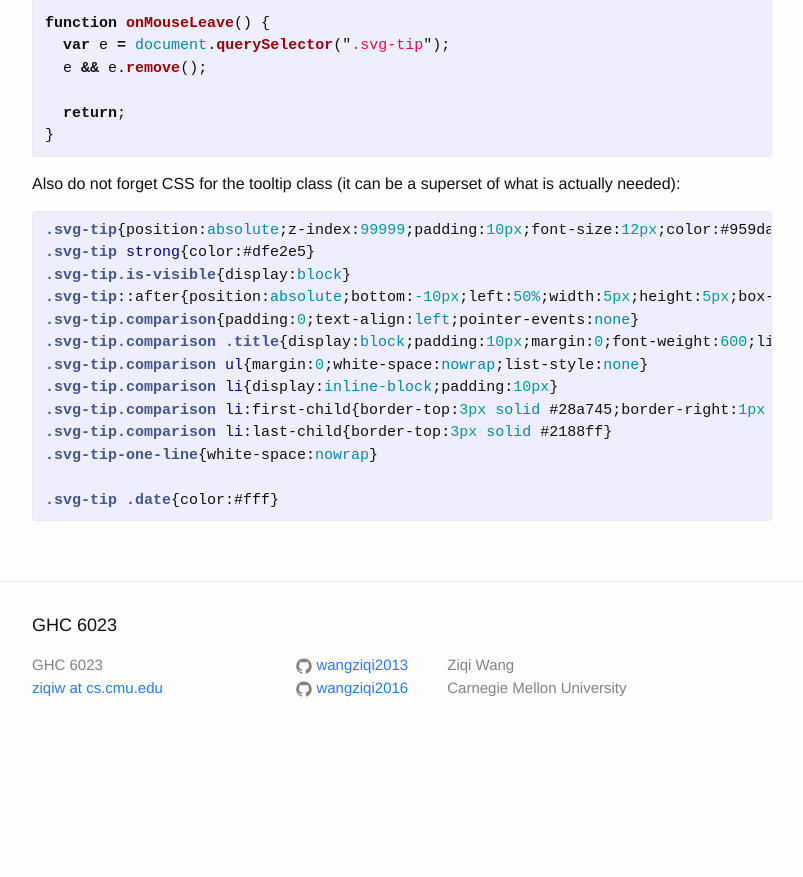
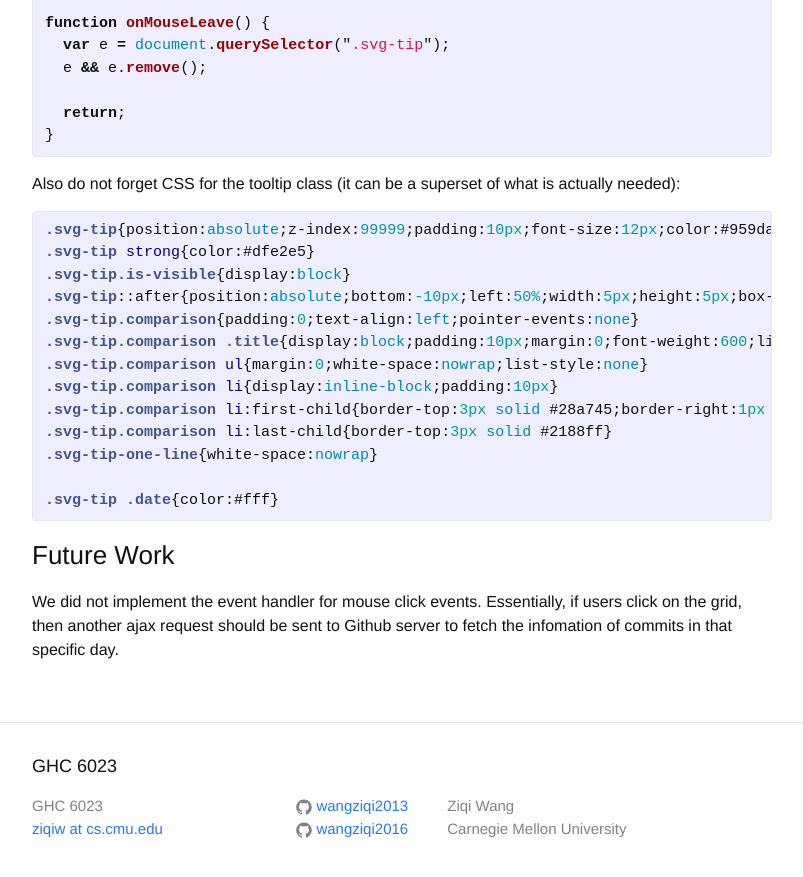
Before and after one commit to wangziqi2013/wangziqi2013.github.io, a Jekyll site: the page built from _posts/2018-03-17-Adding-Git-Contri-Calendar-To-Your-Static-Page.markdown, in a window 1280 px wide and 900 px high, scrolled down 10079 px. Shown: the top 877 px of the window, without its empty margins (238-1041 px from the left). Built offline with Jekyll 4.4.1, drawn with Linux system fonts in a browser that asks for light colours; before the commit the page ends 10838 px from its top, so only the background shows below that.

Commit message:
Adding future work

```diff
--- a/_posts/2018-03-17-Adding-Git-Contri-Calendar-To-Your-Static-Page.markdown
+++ b/_posts/2018-03-17-Adding-Git-Contri-Calendar-To-Your-Static-Page.markdown
@@ -412,3 +412,8 @@ actually needed):
 
 .svg-tip .date{color:#fff}
 {% endhighlight %}
+
+### Future Work
+
+We did not implement the event handler for mouse click events. Essentially, if users click on the grid, then
+another ajax request should be sent to Github server to fetch the infomation of commits in that specific day.
```
